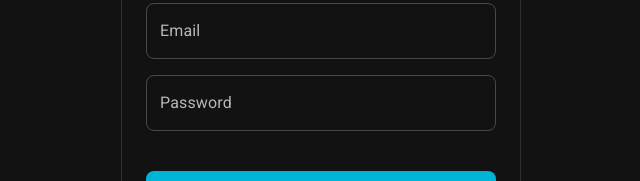
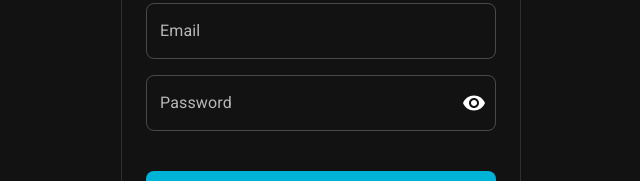
Before and after one commit to temarych/vite-template, a React (Vite) app: page /login in a window 1280 px wide. Shown: the part 206-387 px from the top of the page, without its empty margins (319-959 px from the left). Built offline with nearby package versions, Linux system fonts and the light colour scheme.

Commit message:
feat(form): add password field

```diff
--- /dev/null
+++ b/src/components/PasswordField/index.tsx
@@ -0,0 +1,34 @@
+import { Visibility, VisibilityOff } from '@mui/icons-material';
+import {
+  IconButton,
+  InputAdornment,
+  TextField,
+  TextFieldProps,
+} from '@mui/material';
+import { forwardRef, useState } from 'react';
+
+export type PasswordFieldProps = TextFieldProps & {};
+
+export const PasswordField = forwardRef<HTMLInputElement, PasswordFieldProps>(
+  ({ type, InputProps, ...props }, ref) => {
+    const [isHidden, setIsHidden] = useState(true);
+
+    return (
+      <TextField
+        {...props}
+        type={isHidden ? 'password' : type}
+        inputRef={ref}
+        InputProps={{
+          ...InputProps,
+          endAdornment: InputProps?.endAdornment ?? (
+            <InputAdornment position="end">
+              <IconButton edge="end" onClick={() => setIsHidden(!isHidden)}>
+                {isHidden ? <Visibility /> : <VisibilityOff />}
+              </IconButton>
+            </InputAdornment>
+          ),
+        }}
+      />
+    );
+  },
+);
--- a/src/modules/auth/pages/Login/index.tsx
+++ b/src/modules/auth/pages/Login/index.tsx
@@ -3,9 +3,10 @@ import { useForm } from 'react-hook-form';
 import { zodResolver } from '@hookform/resolvers/zod';
 import { useCallback } from 'react';
 import { Link } from '@components/Link';
+import { Button } from '@components/Button';
+import { PasswordField } from '@components/PasswordField';
 import { AuthContainer } from '@modules/auth/components/AuthContainer';
 import { LoginFormData, loginSchema } from '@modules/auth/schemas/loginSchema';
-import { Button } from '@components/Button';
 
 export const Login = () => {
   const {
@@ -30,9 +31,8 @@ export const Login = () => {
             helperText={errors.email?.message}
             {...register('email')}
           />
-          <TextField
+          <PasswordField
             label="Password"
-            type="password"
             error={!!errors.password}
             helperText={errors.password?.message}
             {...register('password')}
--- a/src/modules/auth/pages/Signup/index.tsx
+++ b/src/modules/auth/pages/Signup/index.tsx
@@ -4,6 +4,7 @@ import { zodResolver } from '@hookform/resolvers/zod';
 import { useCallback } from 'react';
 import { Link } from '@components/Link';
 import { Button } from '@components/Button';
+import { PasswordField } from '@components/PasswordField';
 import {
   SignupFormData,
   signupSchema,
@@ -39,9 +40,8 @@ export const Signup = () => {
             helperText={errors.fullName?.message}
             {...register('fullName')}
           />
-          <TextField
+          <PasswordField
             label="Password"
-            type="password"
             error={!!errors.password}
             helperText={errors.password?.message}
             {...register('password')}
```
